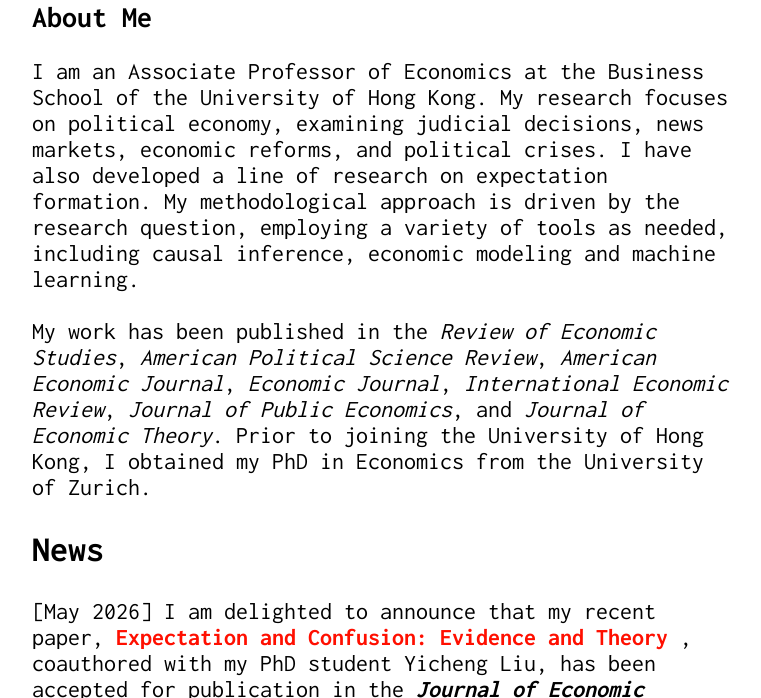
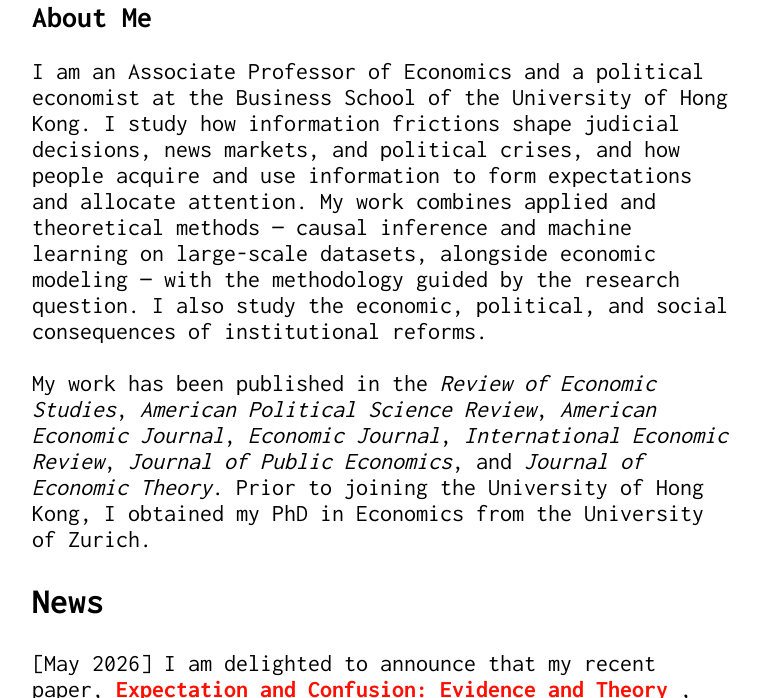
Before and after one commit to Shuyan0210611X/henrychen.github.io, a Jekyll site: the page built from about.md, in a window 1280 px wide and 900 px high, scrolled down 479 px, cut to the strip 202-900 px from the top of the window. Shown: the whole strip, without its empty margins (258-1019 px from the left). Built offline with Jekyll 4.4.1, drawn with Linux system fonts in a browser that asks for light colours.

Commit message:
Update about.md

```diff
--- a/about.md
+++ b/about.md
@@ -9,7 +9,7 @@ permalink: /about/
 ## About Me
 
 <div style="font-size: 1.2em;">
-I am an Associate Professor of Economics at the Business School of the University of Hong Kong. My research focuses on political economy, examining judicial decisions, news markets, economic reforms, and political crises. I have also developed a line of research on expectation formation. My methodological approach is driven by the research question, employing a variety of tools as needed, including causal inference, economic modeling and machine learning.<br><br>
+I am an Associate Professor of Economics and a political economist at the Business School of the University of Hong Kong. I study how information frictions shape judicial decisions, news markets, and political crises, and how people acquire and use information to form expectations and allocate attention. My work combines applied and theoretical methods — causal inference and machine learning on large-scale datasets, alongside economic modeling — with the methodology guided by the research question. I also study the economic, political, and social consequences of institutional reforms.<br><br>
 
 My work has been published in the <em>Review of Economic Studies</em>, <em>American Political Science Review</em>, <em>American Economic Journal</em>, <em>Economic Journal</em>, <em>International Economic Review</em>, <em>Journal of Public Economics</em>, and <em>Journal of Economic Theory</em>. Prior to joining the University of Hong Kong, I obtained my PhD in Economics from the University of Zurich.
 
```
